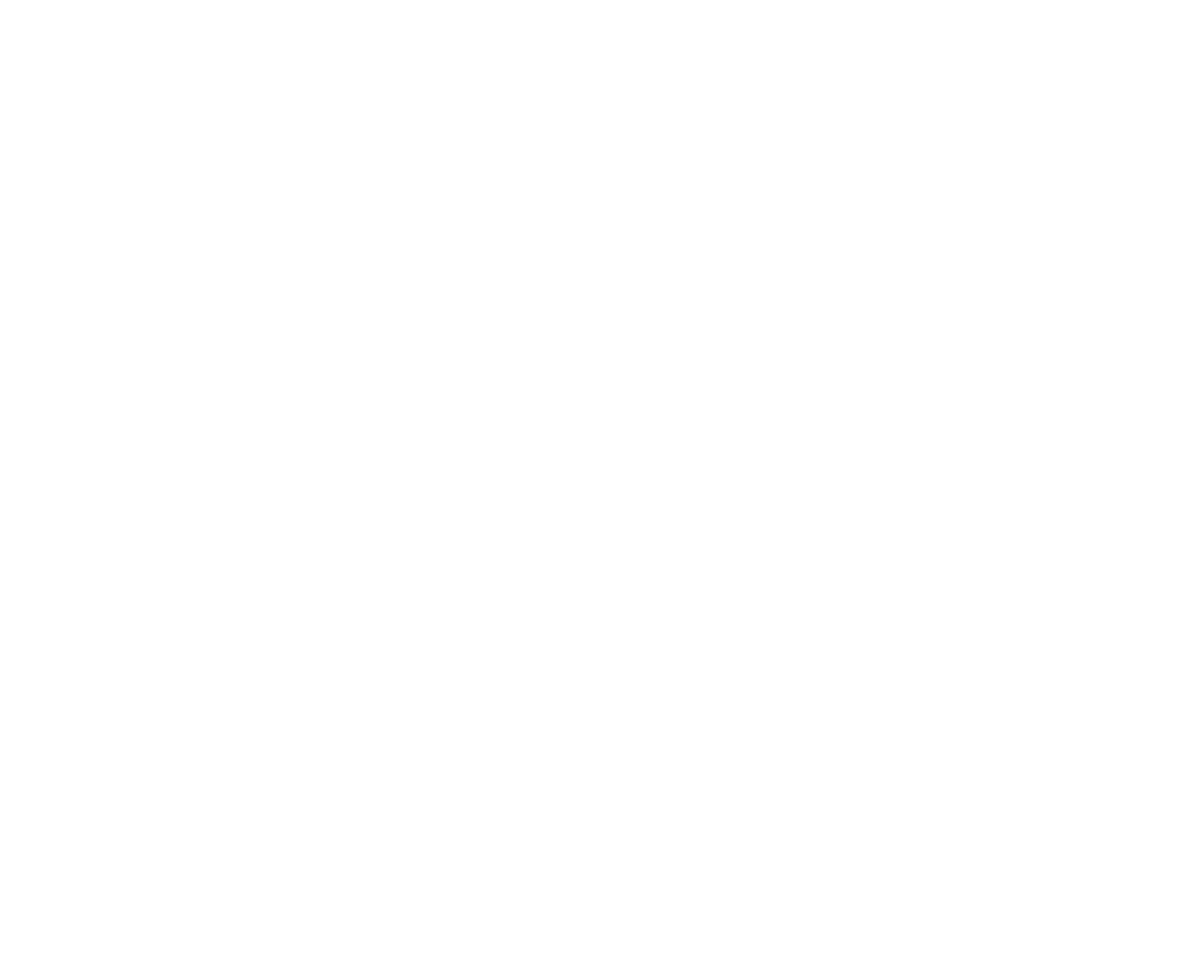
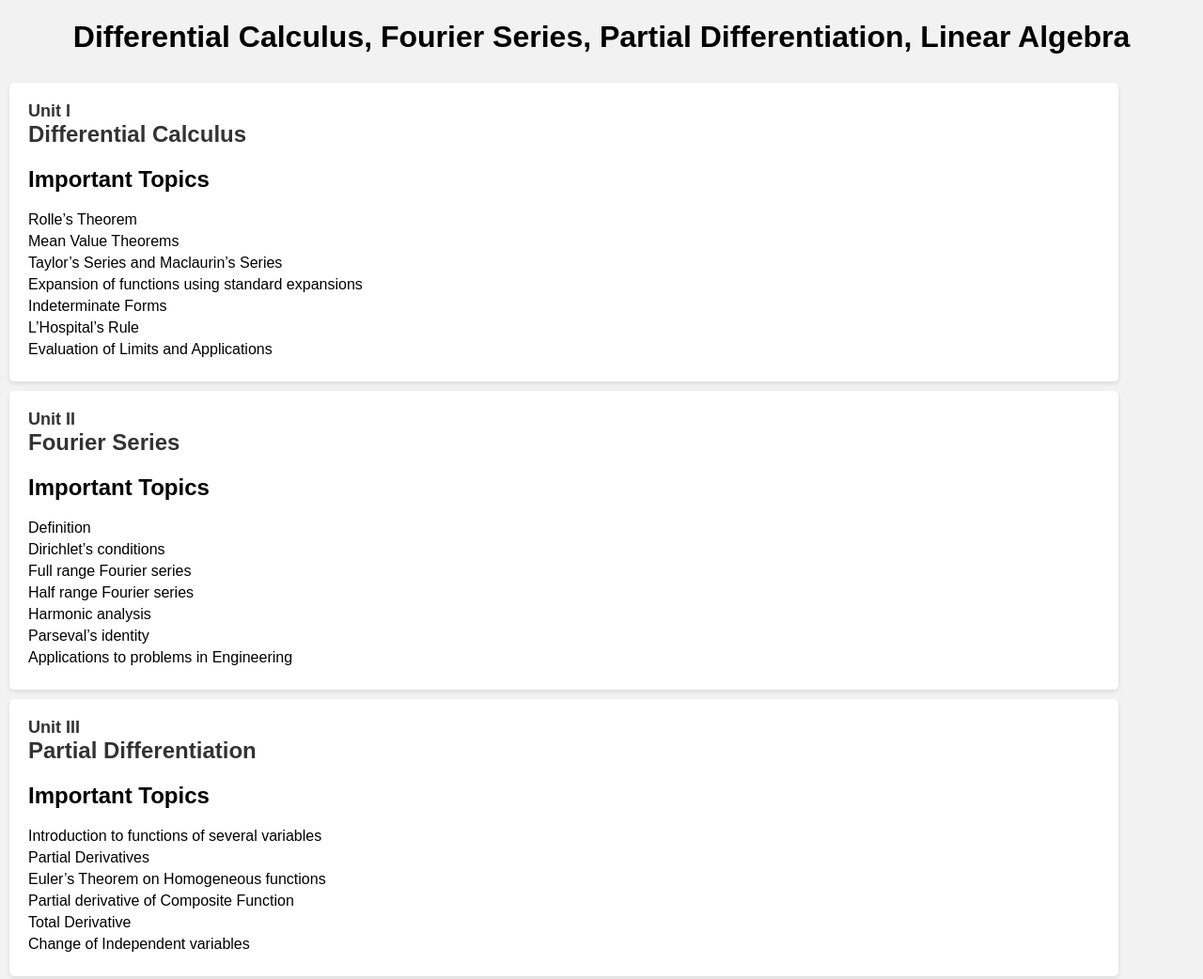
Before and after one commit to Siddheshuncodes/AssignmentHub, a plain HTML site: page maths1.html in a window 1280 px wide. Shown: the top 1042 px of the page at 94% size. Before the commit the page ends 800 px from the top, so only its background shows below. Drawn offline with Linux system fonts and the light colour scheme.

```diff
--- a/chemistry.css
+++ b/chemistry.css
@@ -1,10 +1,8 @@
-/* chemistry.css */
-
 body {
     font-family: Arial, sans-serif;
-    background-color: #f2f2f2;
     margin: 0;
     padding: 0;
+    background: linear-gradient(135deg, #FFA500, #FF5F6D);
   }
 
   .wrapper {
@@ -16,6 +14,15 @@ body {
   h1 {
     text-align: center;
     margin-bottom: 30px;
+    color: #fff;
+    font-size: 36px;
+    text-transform: uppercase;
+  }
+
+  h2 {
+    color: #ff9900;
+    font-size: 24px;
+    margin-bottom: 20px;
   }
 
   .unit-blocks {
@@ -28,10 +35,15 @@ body {
     width: 100%;
     max-width: 600px;
     margin: 10px;
-    background-color: #fff;
-    border-radius: 5px;
+    background-color: #ffffff;
+    border-radius: 10px;
     box-shadow: 0 2px 5px rgba(0, 0, 0, 0.1);
     padding: 20px;
+    transition: transform 0.3s ease;
+  }
+
+  .unit-block:hover {
+    transform: scale(1.02);
   }
 
   .unit-block a {
@@ -47,6 +59,7 @@ body {
     display: block;
     font-size: 18px;
     font-weight: bold;
+    color: #555;
   }
 
   .unit-block .unit-title {
@@ -54,6 +67,7 @@ body {
     font-size: 24px;
     font-weight: bold;
     margin-bottom: 10px;
+    color: #fff;
   }
 
   .unit-block .unit-topics ul {
@@ -64,6 +78,15 @@ body {
 
   .unit-block .unit-topics ul li {
     margin-bottom: 5px;
+    color: #666;
+  }
+
+  .unit-block .unit-topics ul li:before {
+    content: "\2022"; /* Bullet point character */
+    color: #ff9900;
+    display: inline-block;
+    width: 1em;
+    margin-left: -1em;
   }
 
   /* Bootstrap Grid Classes */
--- a/maths1.css
+++ b/maths1.css
@@ -0,0 +1,97 @@
+/* chemistry.css */
+
+body {
+    font-family: Arial, sans-serif;
+    background-color: #f2f2f2;
+    margin: 0;
+    padding: 0;
+  }
+
+  .wrapper {
+    max-width: 800px;
+    margin: 0 auto;
+    padding: 20px;
+  }
+
+  h1 {
+    text-align: center;
+    margin-bottom: 30px;
+  }
+
+  .unit-blocks {
+    display: flex;
+    flex-wrap: wrap;
+    justify-content: center;
+  }
+
+  .unit-block {
+    width: 100%;
+    max-width: 600px;
+    margin: 10px;
+    background-color: #fff;
+    border-radius: 5px;
+    box-shadow: 0 2px 5px rgba(0, 0, 0, 0.1);
+    padding: 20px;
+  }
+
+  .unit-block a {
+    text-decoration: none;
+    color: #333;
+  }
+
+  .unit-block a:hover {
+    color: #000;
+  }
+
+  .unit-block .unit-number {
+    display: block;
+    font-size: 18px;
+    font-weight: bold;
+  }
+
+  .unit-block .unit-title {
+    display: block;
+    font-size: 24px;
+    font-weight: bold;
+    margin-bottom: 10px;
+  }
+
+  .unit-block .unit-topics ul {
+    padding: 0;
+    margin: 0;
+    list-style-type: none;
+  }
+
+  .unit-block .unit-topics ul li {
+    margin-bottom: 5px;
+  }
+
+  /* Bootstrap Grid Classes */
+
+  @media (min-width: 576px) {
+    .unit-block {
+      width: 100%;
+      max-width: 540px;
+    }
+  }
+
+  @media (min-width: 768px) {
+    .unit-block {
+      width: 100%;
+      max-width: 720px;
+    }
+  }
+
+  @media (min-width: 992px) {
+    .unit-block {
+      width: 100%;
+      max-width: 960px;
+    }
+  }
+
+  @media (min-width: 1200px) {
+    .unit-block {
+      width: 100%;
+      max-width: 1140px;
+    }
+  }
--- a/maths1.html
+++ b/maths1.html
@@ -0,0 +1,118 @@
+<!DOCTYPE html>
+<html>
+<head>
+  <title>Differential Calculus, Fourier Series, Partial Differentiation, Linear Algebra</title>
+  <link rel="stylesheet" type="text/css" href="maths1.css">
+</head>
+<body>
+  <div class="container">
+    <h1>Differential Calculus, Fourier Series, Partial Differentiation, Linear Algebra</h1>
+    <div class="units">
+      <div class="unit-block">
+        <a href="#">
+          <span class="unit-number">Unit I</span>
+          <span class="unit-title">Differential Calculus</span>
+        </a>
+        <div class="unit-topics">
+          <h2>Important Topics</h2>
+          <ul>
+            <li>Rolle’s Theorem</li>
+            <li>Mean Value Theorems</li>
+            <li>Taylor’s Series and Maclaurin’s Series</li>
+            <li>Expansion of functions using standard expansions</li>
+            <li>Indeterminate Forms</li>
+            <li>L’Hospital’s Rule</li>
+            <li>Evaluation of Limits and Applications</li>
+          </ul>
+        </div>
+      </div>
+
+      <div class="unit-block">
+        <a href="#">
+          <span class="unit-number">Unit II</span>
+          <span class="unit-title">Fourier Series</span>
+        </a>
+        <div class="unit-topics">
+          <h2>Important Topics</h2>
+          <ul>
+            <li>Definition</li>
+            <li>Dirichlet’s conditions</li>
+            <li>Full range Fourier series</li>
+            <li>Half range Fourier series</li>
+            <li>Harmonic analysis</li>
+            <li>Parseval’s identity</li>
+            <li>Applications to problems in Engineering</li>
+          </ul>
+        </div>
+      </div>
+
+      <div class="unit-block">
+        <a href="#">
+          <span class="unit-number">Unit III</span>
+          <span class="unit-title">Partial Differentiation</span>
+        </a>
+        <div class="unit-topics">
+          <h2>Important Topics</h2>
+          <ul>
+            <li>Introduction to functions of several variables</li>
+            <li>Partial Derivatives</li>
+            <li>Euler’s Theorem on Homogeneous functions</li>
+            <li>Partial derivative of Composite Function</li>
+            <li>Total Derivative</li>
+            <li>Change of Independent variables</li>
+          </ul>
+        </div>
+      </div>
+
+      <div class="unit-block">
+        <a href="#">
+          <span class="unit-number">Unit IV</span>
+          <span class="unit-title">Applications of Partial Differentiation</span>
+        </a>
+        <div class="unit-topics">
+          <h2>Important Topics</h2>
+          <ul>
+            <li>Jacobian and its applications</li>
+            <li>Errors and Approximations</li>
+            <li>Maxima and Minima of functions of two variables</li>
+            <li>Lagrange’s method of undetermined multipliers</li>
+          </ul>
+        </div>
+      </div>
+
+      <div class="unit-block">
+        <a href="#">
+          <span class="unit-number">Unit V</span>
+          <span class="unit-title">Linear Algebra-Matrices, System of Linear Equations</span>
+        </a>
+        <div class="unit-topics">
+          <h2>Important Topics</h2>
+          <ul>
+            <li>Rank of a Matrix</li>
+            <li>System of Linear Equations</li>
+            <li>Linear Dependence and Independence</li>
+            <li>Linear and Orthogonal Transformations</li>
+            <li>Application to problems in Engineering</li>
+          </ul>
+        </div>
+      </div>
+
+      <div class="unit-block">
+        <a href="#">
+          <span class="unit-number">Unit VI</span>
+          <span class="unit-title">Linear Algebra-Eigen Values and Eigen Vectors, Diagonalization</span>
+        </a>
+        <div class="unit-topics">
+          <h2>Important Topics</h2>
+          <ul>
+            <li>Eigen Values and Eigen Vectors</li>
+            <li>Cayley Hamilton theorem</li>
+            <li>Diagonalization of a matrix</li>
+            <li>Reduction of Quadratic forms to Canonical form by Linear and Orthogonal transformations</li>
+          </ul>
+        </div>
+      </div>
+    </div>
+  </div>
+</body>
+</html>
--- a/pps.css
+++ b/pps.css
@@ -0,0 +1,97 @@
+/* chemistry.css */
+
+body {
+    font-family: Arial, sans-serif;
+    background-color: #f2f2f2;
+    margin: 0;
+    padding: 0;
+  }
+
+  .wrapper {
+    max-width: 800px;
+    margin: 0 auto;
+    padding: 20px;
+  }
+
+  h1 {
+    text-align: center;
+    margin-bottom: 30px;
+  }
+
+  .unit-blocks {
+    display: flex;
+    flex-wrap: wrap;
+    justify-content: center;
+  }
+
+  .unit-block {
+    width: 100%;
+    max-width: 600px;
+    margin: 10px;
+    background-color: #fff;
+    border-radius: 5px;
+    box-shadow: 0 2px 5px rgba(0, 0, 0, 0.1);
+    padding: 20px;
+  }
+
+  .unit-block a {
+    text-decoration: none;
+    color: #333;
+  }
+
+  .unit-block a:hover {
+    color: #000;
+  }
+
+  .unit-block .unit-number {
+    display: block;
+    font-size: 18px;
+    font-weight: bold;
+  }
+
+  .unit-block .unit-title {
+    display: block;
+    font-size: 24px;
+    font-weight: bold;
+    margin-bottom: 10px;
+  }
+
+  .unit-block .unit-topics ul {
+    padding: 0;
+    margin: 0;
+    list-style-type: none;
+  }
+
+  .unit-block .unit-topics ul li {
+    margin-bottom: 5px;
+  }
+
+  /* Bootstrap Grid Classes */
+
+  @media (min-width: 576px) {
+    .unit-block {
+      width: 100%;
+      max-width: 540px;
+    }
+  }
+
+  @media (min-width: 768px) {
+    .unit-block {
+      width: 100%;
+      max-width: 720px;
+    }
+  }
+
+  @media (min-width: 992px) {
+    .unit-block {
+      width: 100%;
+      max-width: 960px;
+    }
+  }
+
+  @media (min-width: 1200px) {
+    .unit-block {
+      width: 100%;
+      max-width: 1140px;
+    }
+  }
--- a/sme.css
+++ b/sme.css
@@ -0,0 +1,97 @@
+/* chemistry.css */
+
+body {
+    font-family: Arial, sans-serif;
+    background-color: #f2f2f2;
+    margin: 0;
+    padding: 0;
+  }
+
+  .wrapper {
+    max-width: 800px;
+    margin: 0 auto;
+    padding: 20px;
+  }
+
+  h1 {
+    text-align: center;
+    margin-bottom: 30px;
+  }
+
+  .unit-blocks {
+    display: flex;
+    flex-wrap: wrap;
+    justify-content: center;
+  }
+
+  .unit-block {
+    width: 100%;
+    max-width: 600px;
+    margin: 10px;
+    background-color: #fff;
+    border-radius: 5px;
+    box-shadow: 0 2px 5px rgba(0, 0, 0, 0.1);
+    padding: 20px;
+  }
+
+  .unit-block a {
+    text-decoration: none;
+    color: #333;
+  }
+
+  .unit-block a:hover {
+    color: #000;
+  }
+
+  .unit-block .unit-number {
+    display: block;
+    font-size: 18px;
+    font-weight: bold;
+  }
+
+  .unit-block .unit-title {
+    display: block;
+    font-size: 24px;
+    font-weight: bold;
+    margin-bottom: 10px;
+  }
+
+  .unit-block .unit-topics ul {
+    padding: 0;
+    margin: 0;
+    list-style-type: none;
+  }
+
+  .unit-block .unit-topics ul li {
+    margin-bottom: 5px;
+  }
+
+  /* Bootstrap Grid Classes */
+
+  @media (min-width: 576px) {
+    .unit-block {
+      width: 100%;
+      max-width: 540px;
+    }
+  }
+
+  @media (min-width: 768px) {
+    .unit-block {
+      width: 100%;
+      max-width: 720px;
+    }
+  }
+
+  @media (min-width: 992px) {
+    .unit-block {
+      width: 100%;
+      max-width: 960px;
+    }
+  }
+
+  @media (min-width: 1200px) {
+    .unit-block {
+      width: 100%;
+      max-width: 1140px;
+    }
+  }
```
Also changed, not shown: pps.html (+125 -0 lines), sme.html (+114 -0 lines).
